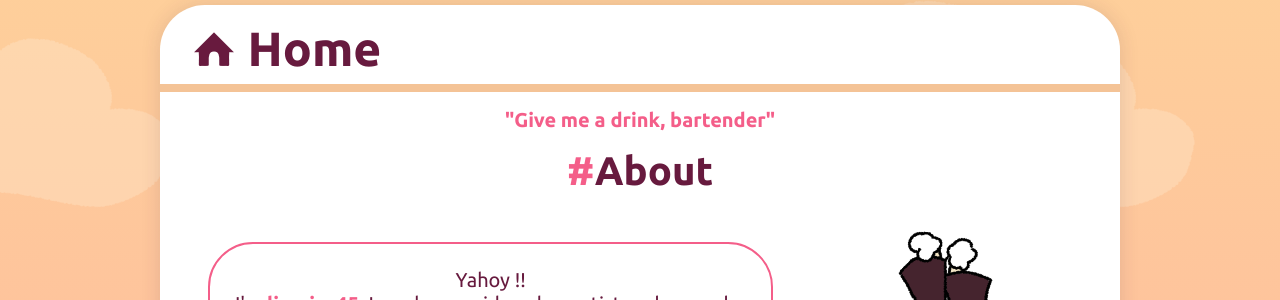
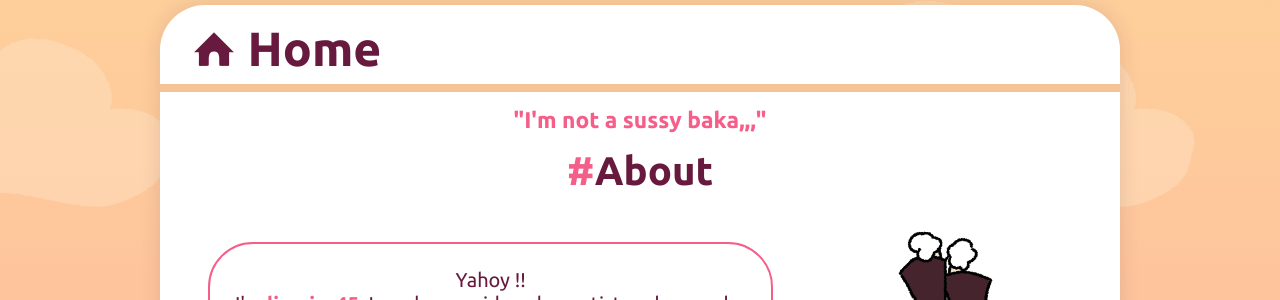
Before and after one commit to licorice45/licorice45.github.io, a Jekyll site: the page built from index.md, in a window 1280 px wide. Shown: the part 123-423 px from the top of the page. Built offline with Jekyll 4.4.1, drawn with Linux system fonts in a browser that asks for light colours.

Commit message:
updated splash text

```diff
--- a/_includes/splash_text.html
+++ b/_includes/splash_text.html
@@ -1,4 +1,4 @@
-<p id="splash">"missingno"</p>
+<p class="splash" id="splash">"missingno"</p>
 <script>
 	const splash = [
 		"Removed Herobrine",
@@ -15,7 +15,10 @@
 		"Let the shackles be released!",
 		"I... am licorice",
 		"Awesome orb of awesomeness",
-		"Give me a drink, bartender"
+		"Give me a drink, bartender",
+		"Invoke a Magical Storm!",
+		"I'm not a sussy baka,,,",
+		"Shigu shigu?"
 	];
 
 	const rng = Math.floor(Math.random() * splash.length);
--- /dev/null
+++ b/_sass/keyframes.sass
@@ -0,0 +1,23 @@
+@keyframes "footerscroll"
+	0%
+		transform: translate(0)
+	100%
+		transform: translate(-74px)
+
+@-webkit-keyframes "footerscroll"
+	0%
+		transform: translate(0)
+	100%
+		transform: translate(-74px)
+
+@keyframes "splash"
+	0%
+		transform: scale(1,1)
+	100%
+		transform: scale(1.2,1.2)
+
+@-webkit-keyframes "splash"
+	0%
+		transform: scale(1,1)
+	100%
+		transform: scale(1.2,1.2)
--- a/_sass/md.sass
+++ b/_sass/md.sass
@@ -11,6 +11,10 @@ p
 
 	@include dark
 		color: $color_dark_text
+
+	&.splash
+		animation: splash 0.4s ease-out infinite
+		animation-direction: alternate
 
 b
 	color: $color_primary
--- a/assets/style.sass
+++ b/assets/style.sass
@@ -5,3 +5,4 @@
 @import 'panels'
 @import 'md'
 @import 'footer'
+@import 'keyframes'
```
Also changed, not shown: _sass/footer.sass (+0 -12 lines).
